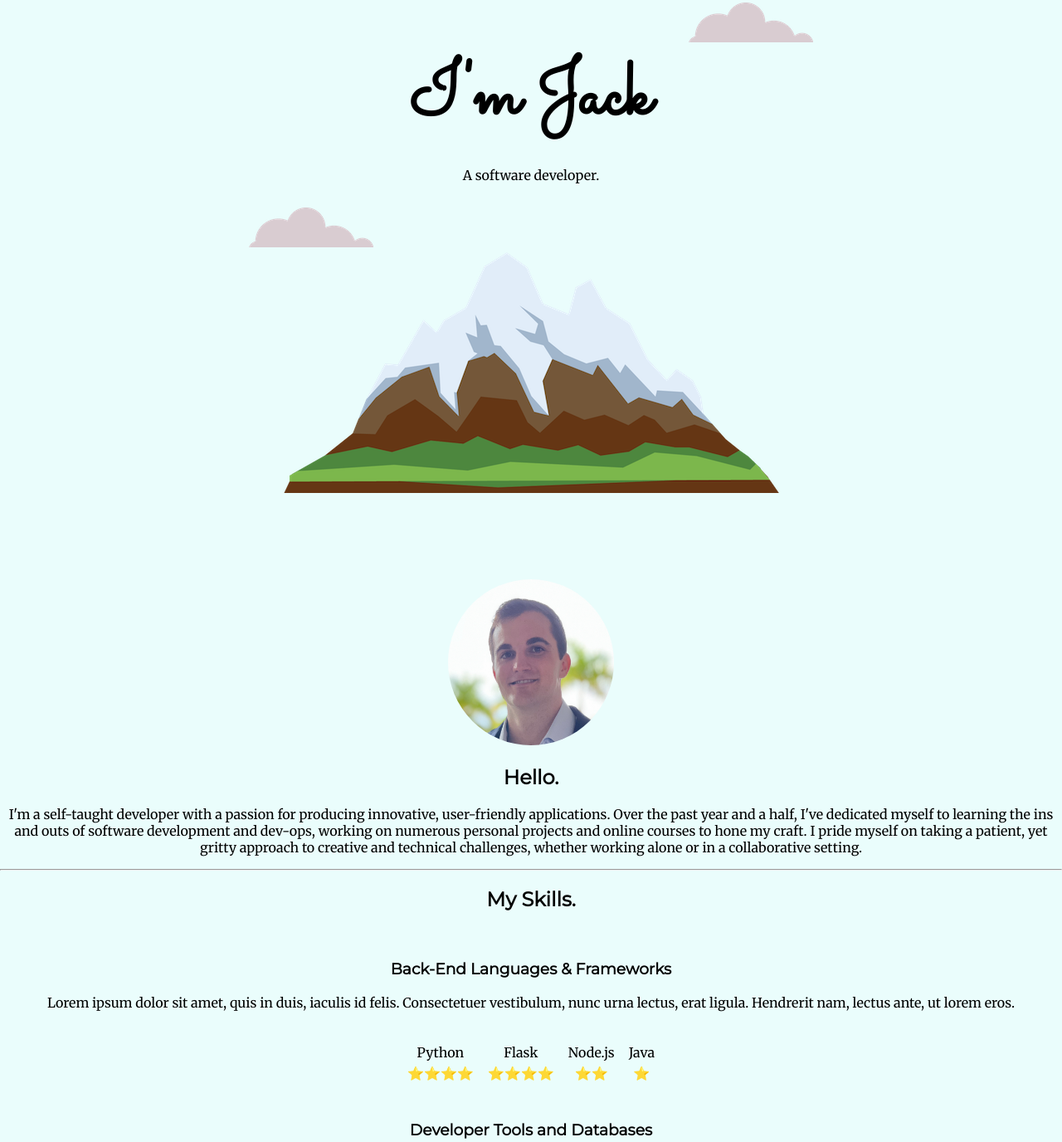
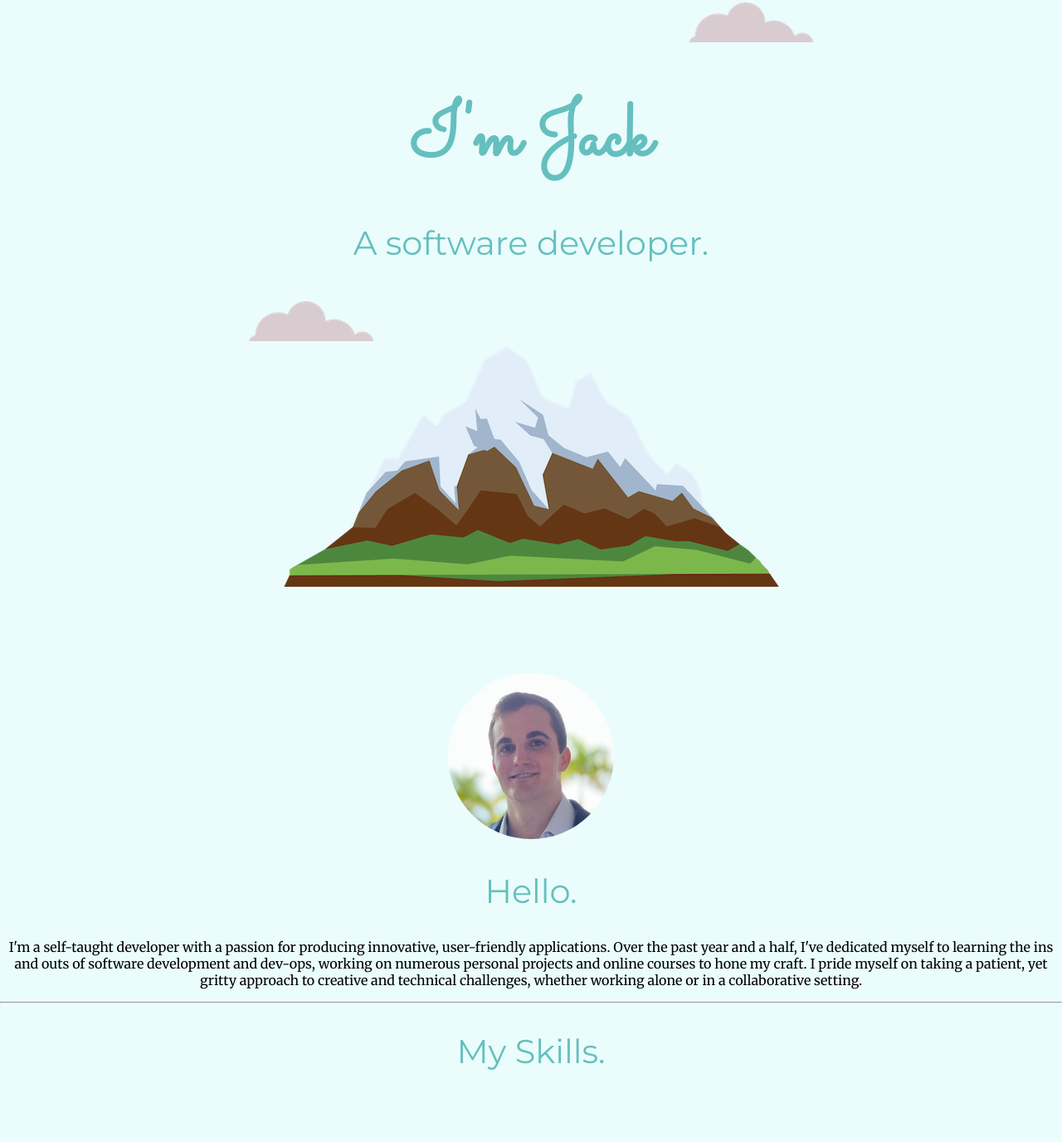
Before and after one commit to jpdesc/personal-website, a plain HTML site: page index.html in a window 1280 px wide. Shown: the part 47-1423 px from the top of the page at 83% size. Drawn offline with Linux system fonts and the light colour scheme.

Commit message:
Edit formatting on skills section

```diff
--- a/css/styles.css
+++ b/css/styles.css
@@ -5,17 +5,27 @@ body {
 }
 
 h1 {
-    margin: 0 auto;
+    margin:50px auto 0 auto;
     font-family: 'Sacramento', cursive;
-    font-size: 90px;
+    font-size: 562.5%;
+    color: #66BFBF;
+    height: 2;
 }
 
 h2 {
     font-family: 'Montserrat', sans-serif;
+    font-size: 2.5rem;
+    color: #66BFBF;
+    font-weight: normal;
 }
 
 h3 {
     font-family: 'Montserrat', sans-serif;
+    color: #11999E;
+}
+
+a {
+    color: #11999E;
 }
 
 table {
@@ -62,3 +72,10 @@ table {
 .spacer {
     height: 8px;
 }
+
+.skill-row {
+    width: 50%;
+    margin: 100px auto 100px auto;
+    text-align: left;
+    line-height: 2;
+}
--- a/index.html
+++ b/index.html
@@ -17,7 +17,7 @@
     <div class="top-container">
         <img class="top-cloud" src="images/cloud.png" alt="cloud-img">
         <h1>I'm Jack</h1>
-        <p>A software developer.</p>
+        <h2>A software developer.</h2>
         <img class="bottom-cloud" src="images/cloud.png" alt="cloud-img">
         <img src="images/mountain.png" alt="mountain-img">
     </div>
@@ -40,14 +40,14 @@
                 <p>Lorem ipsum dolor sit amet, quis in duis, iaculis id felis. Consectetuer vestibulum, nunc urna lectus,
                     erat ligula. Hendrerit nam, lectus ante, ut lorem eros.</p><br>
                 <table>
-                    <tr class="table-text">
+                    <tr>
                         <td>Python</td>
                         <td>Flask</td>
                         <td>Node.js</td>
                         <td>Java</td>
 
                     </tr>
-                    <tr class="table-stars">
+                    <tr>
                         <td>⭐️⭐️⭐️⭐️ </td>
                         <td>⭐️⭐️⭐️⭐️ </td>
                         <td>⭐️⭐️</td>
```
